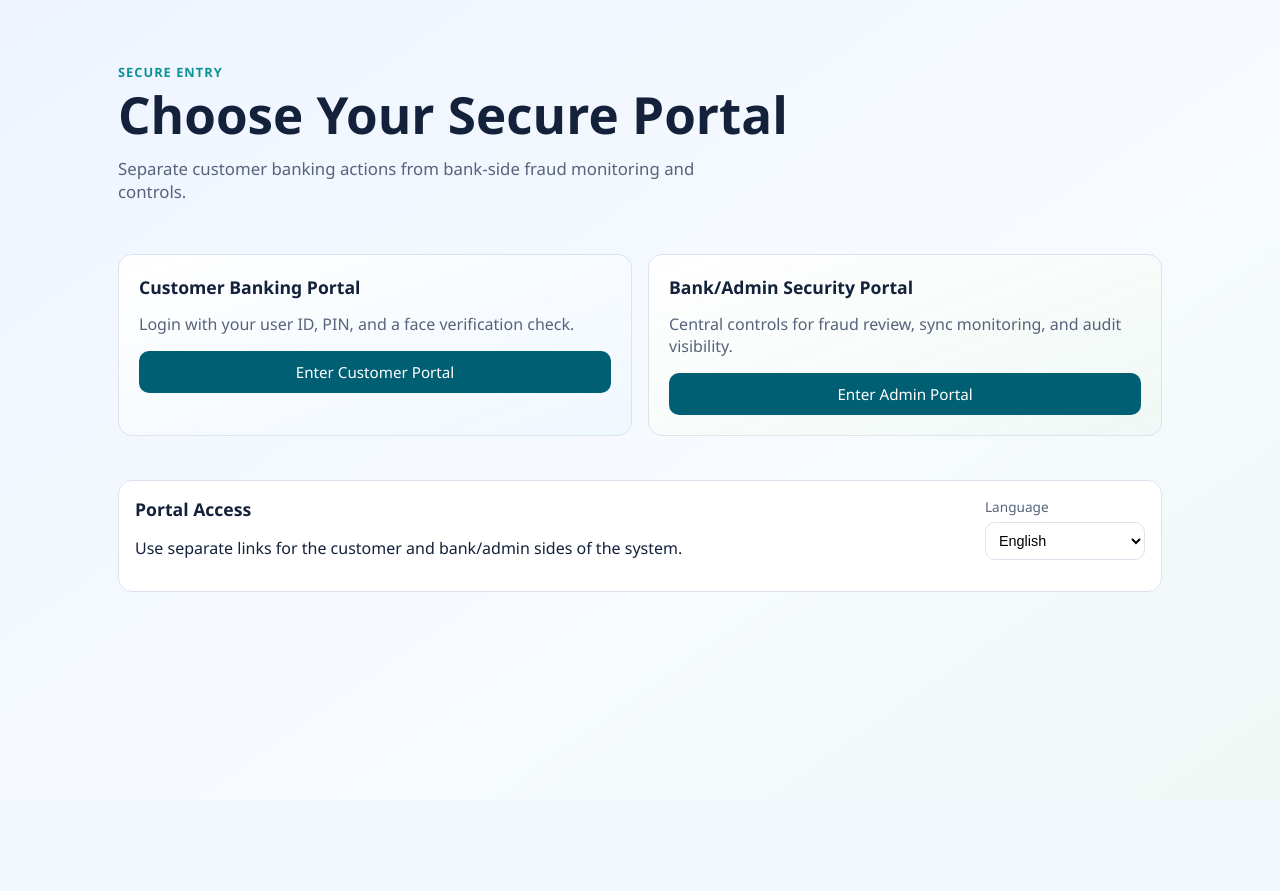
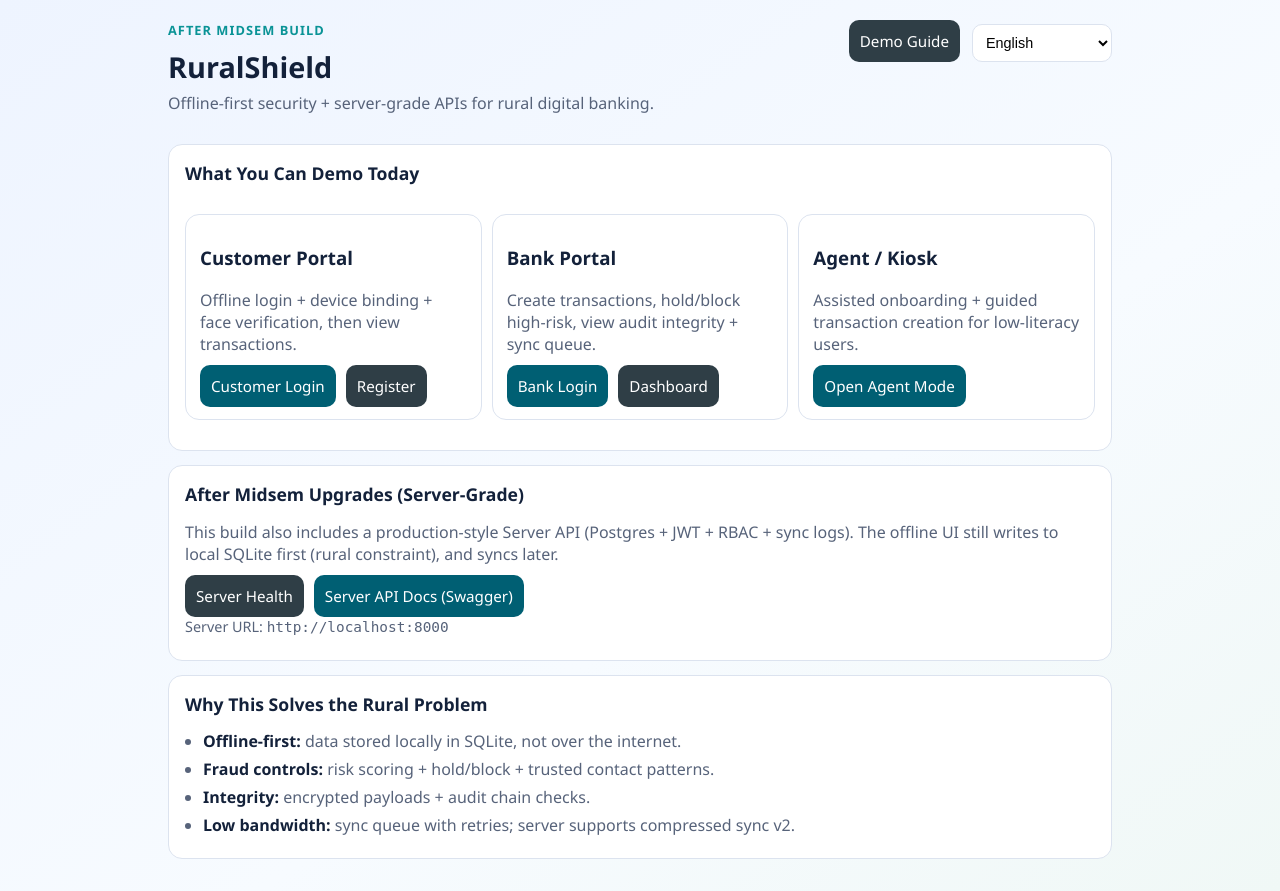
Before and after one commit to bhumishah01/CyberShakti-Banking-Framework, a FastAPI app: page / in a window 1280 px wide. Before the commit the page ends 592 px from the top, so only its background shows below. Run offline with FastAPI, Linux system fonts and the light colour scheme; data that the repository does not hold is empty.

Commit message:
After-midsem home page: clear portals + server API links

```diff
--- a/src/ui/app.py
+++ b/src/ui/app.py
@@ -269,14 +269,20 @@ def _face_hash_from_capture_path(capture_path: str) -> tuple[str, str]:
 
 @app.get("/")
 def index(request: Request):
-    init_db(DEFAULT_DB)
     lang = _resolve_lang(request.query_params.get("lang", "en"))
-    role = request.cookies.get(ROLE_COOKIE, "")
-    if role == "customer":
-        return RedirectResponse(url=f"/customer/dashboard?lang={lang}", status_code=303)
-    if role in {"admin", "bank"}:
-        return RedirectResponse(url=f"/bank/dashboard?lang={lang}", status_code=303)
-    return templates.TemplateResponse(request, "login.html", _login_context(request, lang=lang, mode="choose"))
+    # After-midsem home: make it obvious this is the upgraded build and link to server API docs.
+    i18n = _bundle(lang)
+    return templates.TemplateResponse(
+        request,
+        "after_home.html",
+        {
+            "request": request,
+            "lang": lang,
+            "i18n": i18n,
+            "langs": _language_choices(),
+            "server_url": DEFAULT_SERVER_URL.rstrip("/"),
+        },
+    )
 
 
 @app.get("/customer/login")
--- a/src/ui/static/styles.css
+++ b/src/ui/static/styles.css
@@ -199,6 +199,14 @@ button:hover, .button:hover { background: var(--accent-2); }
   margin-top: 10px;
   flex-wrap: wrap;
 }
+.small { font-size: 0.9rem; }
+.list {
+  margin: 10px 0 0;
+  padding-left: 18px;
+  color: var(--muted);
+}
+.list li { margin: 6px 0; }
+.list strong { color: var(--text); }
 .actions form {
   margin: 0;
 }
--- /dev/null
+++ b/src/ui/templates/after_home.html
@@ -0,0 +1,88 @@
+<!DOCTYPE html>
+<html lang="{{ lang }}">
+  <head>
+    <meta charset="utf-8" />
+    <meta name="viewport" content="width=device-width, initial-scale=1" />
+    <title>RuralShield After Midsem</title>
+    <link rel="stylesheet" href="/static/styles.css" />
+  </head>
+  <body>
+    <div class="container">
+      <div class="top-row">
+        <header>
+          <span class="eyebrow">After Midsem Build</span>
+          <h1>RuralShield</h1>
+          <p>Offline-first security + server-grade APIs for rural digital banking.</p>
+        </header>
+
+        <div class="header-actions">
+          <a class="button secondary" href="/guide?lang={{ lang }}">Demo Guide</a>
+          <form class="lang-form" method="get" action="/">
+            <label for="lang">{{ i18n.language_label }}</label>
+            <select id="lang" name="lang" onchange="this.form.submit()">
+              {% for item in langs %}
+                <option value="{{ item.code }}" {% if item.code == lang %}selected{% endif %}>{{ item.label }}</option>
+              {% endfor %}
+            </select>
+          </form>
+        </div>
+      </div>
+
+      <div class="card note">
+        <h2>What You Can Demo Today</h2>
+        <div class="grid">
+          <div class="card compact-card">
+            <h3>Customer Portal</h3>
+            <p class="muted">Offline login + device binding + face verification, then view transactions.</p>
+            <div class="actions">
+              <a class="button" href="/customer/login?lang={{ lang }}">Customer Login</a>
+              <a class="button secondary" href="/customer/register?lang={{ lang }}">Register</a>
+            </div>
+          </div>
+
+          <div class="card compact-card">
+            <h3>Bank Portal</h3>
+            <p class="muted">Create transactions, hold/block high-risk, view audit integrity + sync queue.</p>
+            <div class="actions">
+              <a class="button" href="/bank/login?lang={{ lang }}">Bank Login</a>
+              <a class="button secondary" href="/bank/dashboard?lang={{ lang }}">Dashboard</a>
+            </div>
+          </div>
+
+          <div class="card compact-card">
+            <h3>Agent / Kiosk</h3>
+            <p class="muted">Assisted onboarding + guided transaction creation for low-literacy users.</p>
+            <div class="actions">
+              <a class="button" href="/agent?lang={{ lang }}">Open Agent Mode</a>
+            </div>
+          </div>
+        </div>
+      </div>
+
+      <div class="card">
+        <h2>After Midsem Upgrades (Server-Grade)</h2>
+        <p class="muted">
+          This build also includes a production-style Server API (Postgres + JWT + RBAC + sync logs).
+          The offline UI still writes to local SQLite first (rural constraint), and syncs later.
+        </p>
+        <div class="actions">
+          <a class="button secondary" href="{{ server_url }}/health" target="_blank" rel="noreferrer">Server Health</a>
+          <a class="button" href="{{ server_url }}/docs" target="_blank" rel="noreferrer">Server API Docs (Swagger)</a>
+        </div>
+        <p class="muted small">
+          Server URL: <code>{{ server_url }}</code>
+        </p>
+      </div>
+
+      <div class="card">
+        <h2>Why This Solves the Rural Problem</h2>
+        <ul class="list">
+          <li><strong>Offline-first:</strong> data stored locally in SQLite, not over the internet.</li>
+          <li><strong>Fraud controls:</strong> risk scoring + hold/block + trusted contact patterns.</li>
+          <li><strong>Integrity:</strong> encrypted payloads + audit chain checks.</li>
+          <li><strong>Low bandwidth:</strong> sync queue with retries; server supports compressed sync v2.</li>
+        </ul>
+      </div>
+    </div>
+  </body>
+</html>
```
